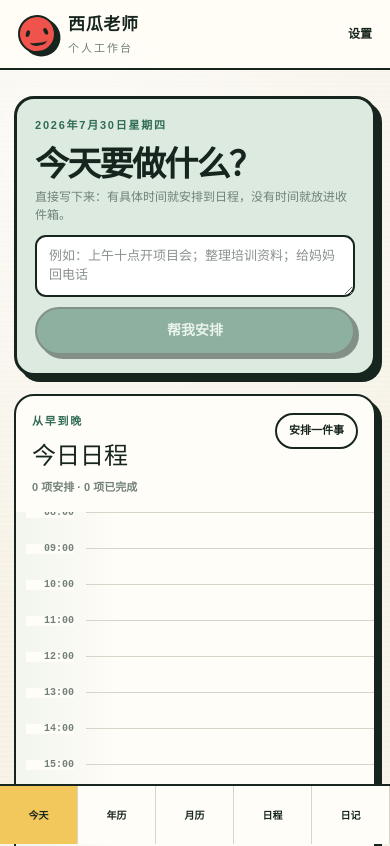
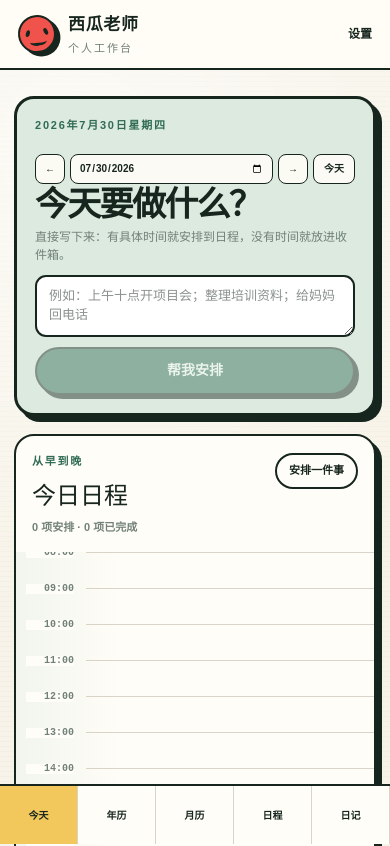
Before and after one commit to jamesjone1989/xiguagongzuotai-wangye, a Next.js app: page / in a window 390 px wide. Shown: the top 846 px of the page. Built offline with nearby package versions, Linux system fonts and the light colour scheme; a web font is replaced by a local one.

Commit message:
add date navigation to today view

```diff
--- a/app/globals.css
+++ b/app/globals.css
@@ -357,6 +357,49 @@ h2 {
   padding-bottom: 36px;
 }
 
+.today-date-row {
+  display: flex;
+  align-items: center;
+  justify-content: space-between;
+  gap: 14px;
+}
+
+.today-date-picker {
+  display: flex;
+  align-items: center;
+  gap: 5px;
+}
+
+.today-date-picker button,
+.today-date-picker input {
+  height: 30px;
+  border: 1.5px solid var(--ink);
+  border-radius: 8px;
+  background: rgb(255 253 247 / 88%);
+  color: var(--ink);
+  font: 800 10px/1 "OPPOSans", sans-serif;
+  cursor: pointer;
+}
+
+.today-date-picker button {
+  width: 30px;
+  padding: 0;
+}
+
+.today-date-picker input {
+  width: 126px;
+  padding: 0 8px;
+}
+
+.today-date-picker .today-date-reset {
+  width: auto;
+  padding: 0 10px;
+}
+
+.today-date-picker button:hover {
+  background: var(--yellow);
+}
+
 .today-capture-copy h1 {
   margin: 2px 0 4px;
   font-size: clamp(34px, 3.5vw, 46px);
@@ -2647,6 +2690,21 @@ h2 {
     box-shadow: 6px 6px 0 var(--ink);
   }
 
+  .today-date-row {
+    align-items: flex-start;
+    flex-direction: column;
+    gap: 8px;
+  }
+
+  .today-date-picker {
+    width: 100%;
+  }
+
+  .today-date-picker input {
+    flex: 1;
+    width: auto;
+  }
+
   .today-capture > .character {
     display: none;
   }
--- a/app/page.tsx
+++ b/app/page.tsx
@@ -305,26 +305,19 @@ export default function Home() {
     () => selectedTasks.filter((task) => Boolean(task.start)),
     [selectedTasks],
   );
-  const todayTasks = useMemo(
-    () =>
-      data.tasks
-        .filter((task) => task.date === todayKey)
-        .sort(compareTasks),
-    [data.tasks],
-  );
   const todayScheduledTasks = useMemo(
-    () => todayTasks.filter((task) => Boolean(task.start)),
-    [todayTasks],
+    () => selectedTasks.filter((task) => Boolean(task.start)),
+    [selectedTasks],
   );
   const positionedTodayTasks = useMemo(
     () => positionOverlappingTasks(todayScheduledTasks),
     [todayScheduledTasks],
   );
-  const inboxTasks = useMemo(
-    () => data.tasks.filter((task) => !task.start).sort(compareTasks),
-    [data.tasks],
+  const todayInboxTasks = useMemo(
+    () => selectedTasks.filter((task) => !task.start),
+    [selectedTasks],
   );
-  const completedToday = todayTasks.filter((task) => task.done).length;
+  const completedToday = selectedTasks.filter((task) => task.done).length;
   const filteredDiaries = data.diaries
     .filter((diary) =>
       `${diary.title}${diary.body}`.toLowerCase().includes(diarySearch.toLowerCase()),
@@ -376,7 +369,7 @@ export default function Home() {
 
     updateTask({
       ...task,
-      date: todayKey,
+      date: selectedDate,
       start: minutesToTime(startMinutes),
       end: minutesToTime(endMinutes),
     });
@@ -391,6 +384,7 @@ export default function Home() {
 
     updateTask({
       ...task,
+      date: selectedDate,
       start: "",
       end: "",
     });
@@ -557,9 +551,9 @@ export default function Home() {
           messages: [
             {
               role: "system",
-              content: `把用户写下的内容提取为今天的待办任务。今天是 ${todayKey}。
+              content: `把用户写下的内容提取为所选日期的待办任务。选择的日期是 ${selectedDate}。
 每项任务标题要简短。只有用户明确说出具体时间时，才填写 start 和 end；不得猜测或补造时间。没有具体时间时 start 和 end 都为空字符串，任务将进入收件箱。tag 只能是 工作、生活、重要。
-只输出 JSON：{"tasks":[{"title":"任务标题","date":"${todayKey}","start":"HH:mm 或空字符串","end":"HH:mm 或空字符串","tag":"工作|生活|重要","notes":"可选补充"}]}。`,
+只输出 JSON：{"tasks":[{"title":"任务标题","date":"${selectedDate}","start":"HH:mm 或空字符串","end":"HH:mm 或空字符串","tag":"工作|生活|重要","notes":"可选补充"}]}。`,
             },
             { role: "user", content: value },
           ],
@@ -584,7 +578,7 @@ export default function Home() {
           return {
             id: uid(),
             title: task.title!.trim(),
-            date: todayKey,
+            date: selectedDate,
             start,
             end,
             tag,
@@ -803,8 +797,52 @@ export default function Home() {
     <main className="content today-page" id="main-content">
       <section className="today-capture">
         <div className="today-capture-copy">
-          <p className="eyebrow">{formatLongDate(todayKey)}</p>
-          <h1>今天要做什么？</h1>
+          <div className="today-date-row">
+            <p className="eyebrow">{formatLongDate(selectedDate)}</p>
+            <div className="today-date-picker">
+              <button
+                type="button"
+                aria-label="前一天"
+                onClick={() => shiftDate(-1)}
+              >
+                ←
+              </button>
+              <input
+                type="date"
+                aria-label="选择今天页日期"
+                value={selectedDate}
+                onChange={(event) => {
+                  if (!event.target.value) return;
+                  const nextDate = new Date(`${event.target.value}T12:00:00`);
+                  setSelectedDate(event.target.value);
+                  setMonthCursor(
+                    new Date(nextDate.getFullYear(), nextDate.getMonth(), 1),
+                  );
+                }}
+              />
+              <button
+                type="button"
+                aria-label="后一天"
+                onClick={() => shiftDate(1)}
+              >
+                →
+              </button>
+              <button
+                type="button"
+                className="today-date-reset"
+                onClick={() => {
+                  setSelectedDate(todayKey);
+                  const now = new Date();
+                  setMonthCursor(
+                    new Date(now.getFullYear(), now.getMonth(), 1),
+                  );
+                }}
+              >
+                今天
+              </button>
+            </div>
+          </div>
+          <h1>{selectedDate === todayKey ? "今天要做什么？" : "这一天要做什么？"}</h1>
           <p>直接写下来：有具体时间就安排到日程，没有时间就放进收件箱。</p>
           <div className="today-capture-composer">
             <textarea
@@ -836,12 +874,12 @@ export default function Home() {
           <header className="day-planner-heading">
             <div>
               <p className="eyebrow">从早到晚</p>
-              <h2>今日日程</h2>
+              <h2>{selectedDate === todayKey ? "今日日程" : "当日日程"}</h2>
               <span>
                 {todayScheduledTasks.length} 项安排 · {completedToday} 项已完成
               </span>
             </div>
-            <button className="button button--plain" onClick={() => openNewTask(todayKey)}>
+            <button className="button button--plain" onClick={() => openNewTask(selectedDate)}>
               安排一件事
             </button>
           </header>
@@ -957,9 +995,9 @@ export default function Home() {
           <header>
             <div>
               <p className="eyebrow">没有具体时间</p>
-              <h2>收件箱 · {inboxTasks.length}</h2>
+              <h2>收件箱 · {todayInboxTasks.length}</h2>
             </div>
-            <button className="text-link" onClick={() => openNewTask(todayKey)}>
+            <button className="text-link" onClick={() => openNewTask(selectedDate)}>
               添加＋
             </button>
           </header>
@@ -967,7 +1005,7 @@ export default function Home() {
             从左侧拖回这里可取消时间；收件箱任务可拖到左侧安排。
           </p>
           <div className="today-inbox-list">
-            {inboxTasks.map((task) => (
+            {todayInboxTasks.map((task) => (
               <article
                 className={task.done ? "is-done" : ""}
                 draggable
@@ -994,7 +1032,7 @@ export default function Home() {
                 </button>
               </article>
             ))}
-            {!inboxTasks.length && (
+            {!todayInboxTasks.length && (
               <div className="inbox-empty">
                 <span>✓</span>
                 <p>没有待安排的任务。</p>
```
Also changed, not shown: 1 other file (tests, documents, lock files or other folders).
